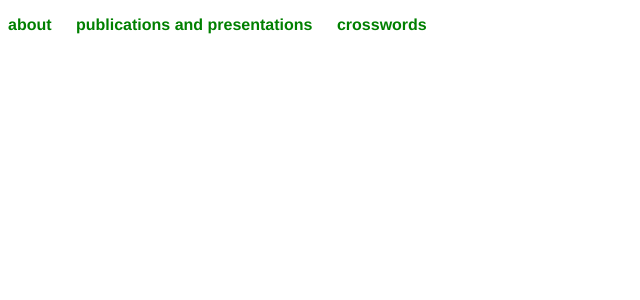
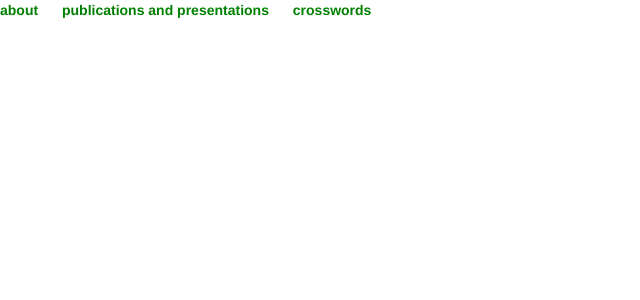
Before and after one commit to mariannecowherd/mariannecowherd.github.io, a Jekyll site: the page built from cv/index.html, in a window 1280 px wide. Shown: the top 300 px of the page, without its empty margins (0-640 px from the left). Built offline with Jekyll 4.4.1, drawn with Linux system fonts in a browser that asks for light colours; nearby versions of some CDN libraries.

Commit message:
Update index.html

```diff
--- a/cv/index.html
+++ b/cv/index.html
@@ -5,7 +5,11 @@ title: CV
 <html>
 <head> <link rel="icon" href="favicon.ico?" type="image/x-icon"/>
 <link rel="shortcut icon" href="favicon.ico?" type="image/x-icon"/>
-	<!--load font awesome-->
+    <meta charset="utf-8">
+
+    <!--Load Bootstrap css-->
+    <link href="//maxcdn.bootstrapcdn.com/bootstrap/3.3.0/css/bootstrap.min.css" rel="stylesheet">
+    <!--load font awesome-->
     <link href="//maxcdn.bootstrapcdn.com/font-awesome/4.2.0/css/font-awesome.min.css" rel="stylesheet">
 <style>
 </head>
```
